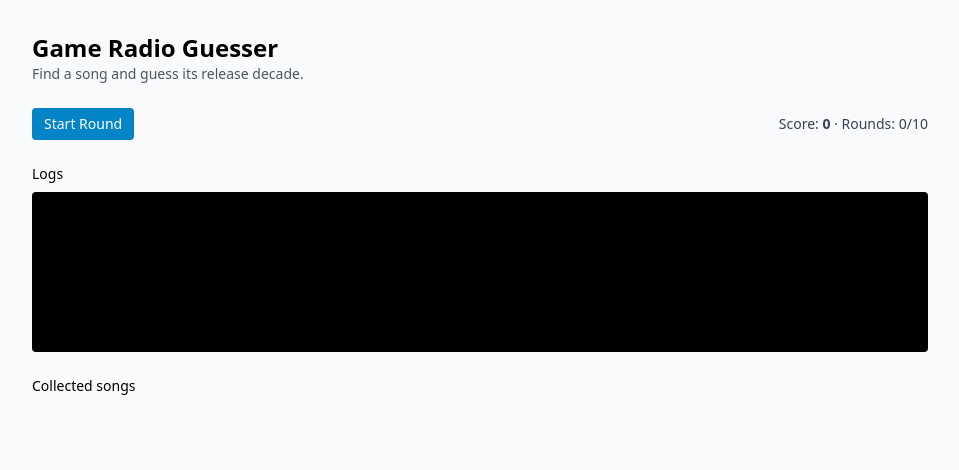
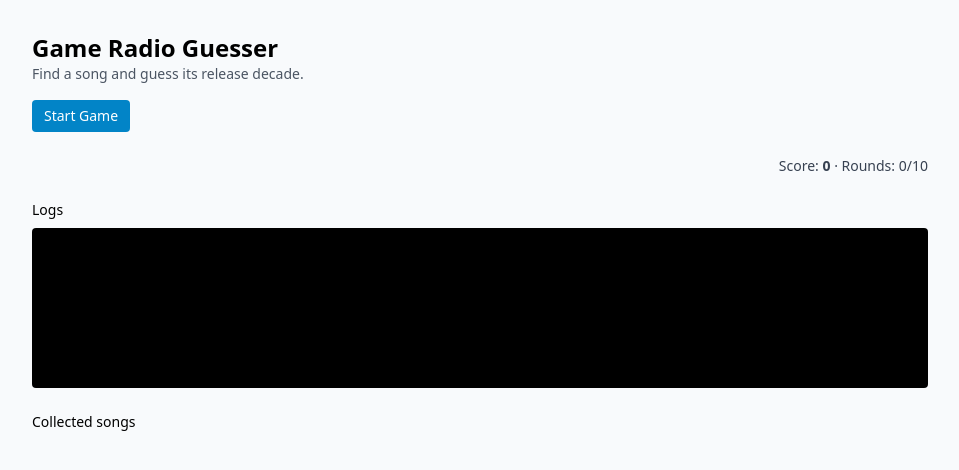
Before and after one commit to davidzenisu/game-radio-guesser, a Next.js app: page / in a window 1280 px wide. Shown: the top 470 px of the page, without its empty margins (160-1119 px from the left). Built offline with nearby package versions, Linux system fonts and the light colour scheme.

Commit message:
Hide button if game has started

```diff
--- a/pages/index.jsx
+++ b/pages/index.jsx
@@ -128,6 +128,7 @@ async function getSongYear(artist, track, logFn) {
 export default function Home() {
   const IS_PROD = process.env.NODE_ENV === 'production'
   const [logs, setLogs] = useState([])
+  const [gameStarted, setGameStarted] = useState(false)
   const [running, setRunning] = useState(false)
   const [match, setMatch] = useState(null)
   const matchRef = useRef(null)
@@ -181,6 +182,7 @@ export default function Home() {
     setShowAnswer(false)
     setIsPlaying(false)
     setLastResult(null)
+    setGameStarted(false)
   }
   // Results rendering is handled later (after all hooks) to avoid changing
   // the hooks call order between renders.
@@ -191,7 +193,7 @@ export default function Home() {
   const setMatchAndRef = (v) => { matchRef.current = v; setMatch(v) }
 
   async function runScan() {
-    setLogs([]); setCollected([]); setMatchAndRef(null); setGuess(''); setRunning(true); setStationsChecked(0); setStationsTotal(0)
+    setLogs([]); setCollected([]); setMatchAndRef(null); setGuess(''); setRunning(true); setStationsChecked(0); setStationsTotal(0); setGameStarted(true);
     log(`Searching for the first song that returns a release year (excluding previously picked songs/decades)...`)
     const host = 'https://all.api.radio-browser.info'
     const url = `${host}/json/stations/search?order=clickcount&reverse=true&tag=rock&limit=60&has_extended_info=true`
@@ -418,10 +420,11 @@ export default function Home() {
         <header className="mb-6">
           <h1 className="text-2xl font-semibold">Game Radio Guesser</h1>
           <p className="text-sm text-gray-600">Find a song and guess its release decade.</p>
+          {!gameStarted && <Button className="mt-4" onClick={runScan} disabled={running}>Start Game</Button>}
         </header>
 
         <div className="flex gap-4 items-center mb-4">
-          <Button onClick={runScan} disabled={running || !!match}>{running ? 'Scanning...' : 'Start Round'}</Button>
+          {running && <div>Scanning...</div>}
           <div className="ml-auto text-sm text-gray-700">Score: <strong>{score.points}</strong> · Rounds: {score.rounds}/{MAX_ROUNDS}
           </div>
         </div>
```
